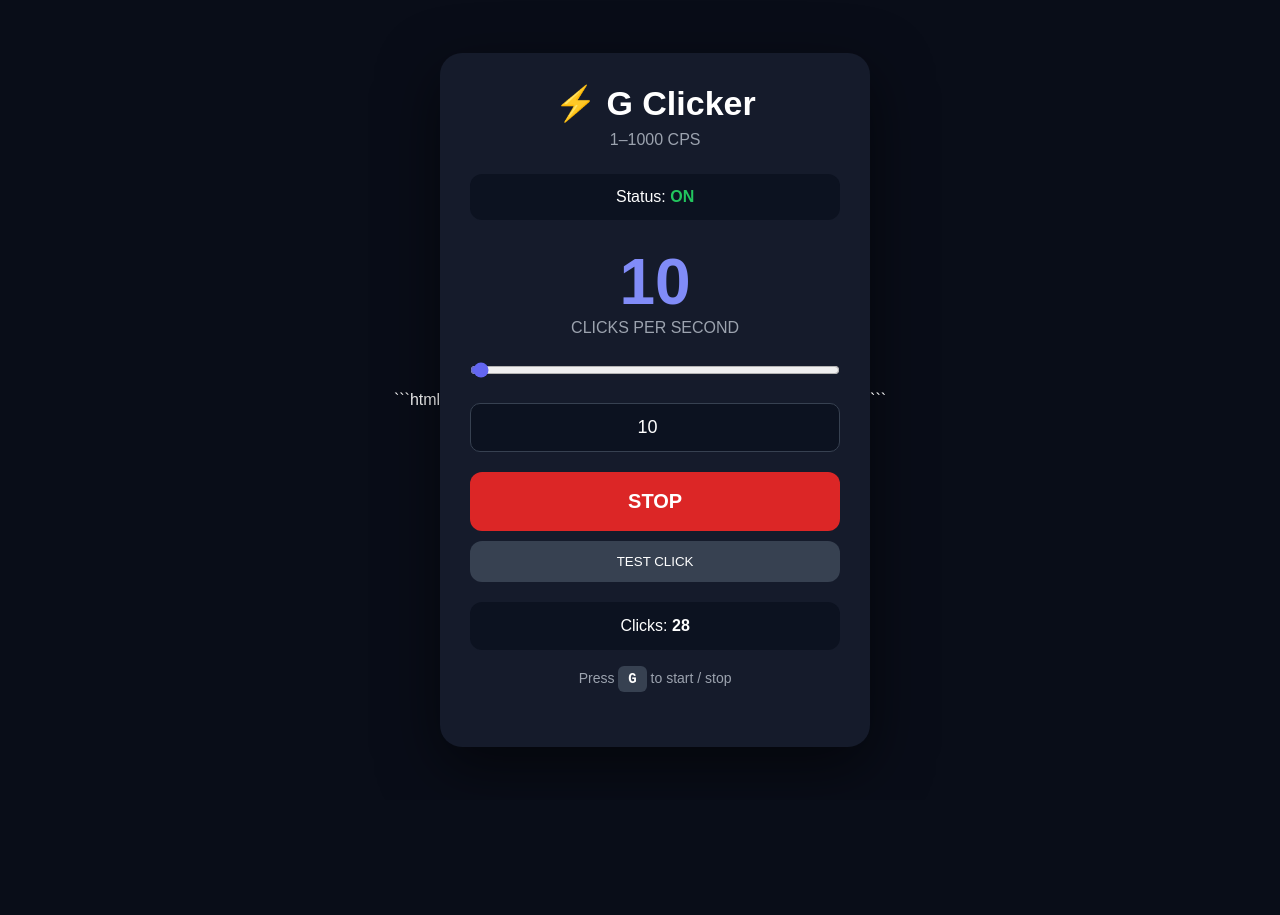
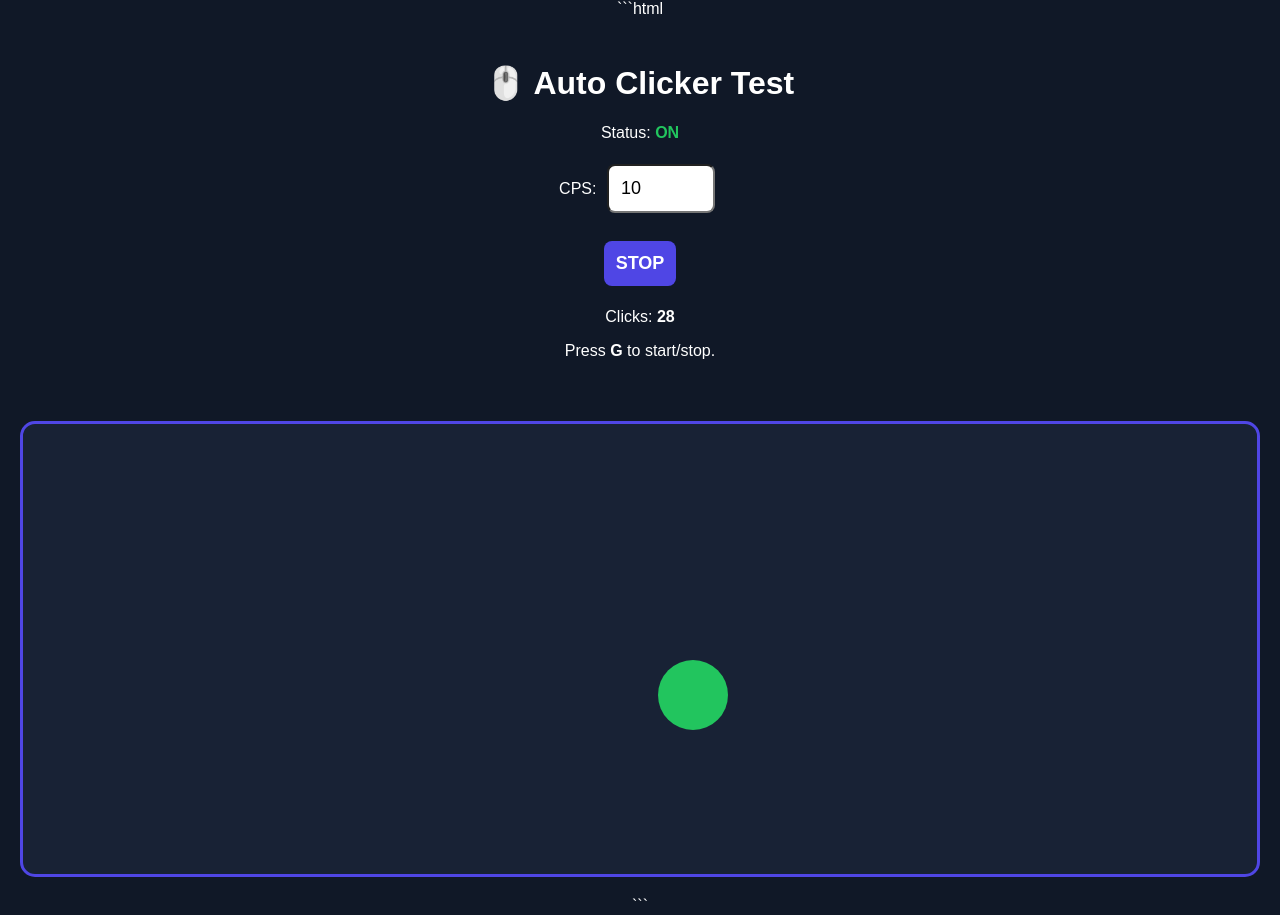
Before and after one commit to lalshaya34-lgtm/chrome-auto, a plain HTML site: page index.html in a window 1280 px wide. Both pictures are taken after a click on the button "START". Before the commit the page ends 800 px from the top, so only its background shows below. Drawn offline with Linux system fonts and the light colour scheme.

Commit message:
Update index.html

````diff
--- a/index.html
+++ b/index.html
@@ -1,52 +1,61 @@
 ```html
 <!DOCTYPE html>
-<html lang="en">
+<html>
 <head>
 <meta charset="UTF-8">
 <meta name="viewport" content="width=device-width, initial-scale=1.0">
-<title>G Clicker</title>
+<title>Mouse Clicker Test</title>
 
 <style>
-    * {
-        box-sizing: border-box;
-    }
-
     body {
         margin: 0;
         min-height: 100vh;
-        display: flex;
-        align-items: center;
-        justify-content: center;
-        background: #090d18;
+        background: #101827;
         color: white;
         font-family: Arial, sans-serif;
+        text-align: center;
     }
 
-    .app {
-        width: 92%;
-        max-width: 430px;
-        padding: 30px;
-        background: #151b2b;
-        border-radius: 22px;
-        text-align: center;
-        box-shadow: 0 20px 60px #0008;
+    .panel {
+        padding: 25px;
     }
 
-    h1 {
-        margin: 0;
-        font-size: 34px;
+    button, input {
+        font-size: 18px;
+        padding: 12px;
+        margin: 6px;
+        border-radius: 8px;
     }
 
-    .subtitle {
-        color: #9ca3af;
-        margin: 8px 0 25px;
+    button {
+        border: 0;
+        cursor: pointer;
+        background: #4f46e5;
+        color: white;
+        font-weight: bold;
     }
 
-    .status {
-        padding: 14px;
-        background: #0c1220;
-        border-radius: 12px;
-        margin-bottom: 25px;
+    #game {
+        position: relative;
+        height: 450px;
+        margin: 20px;
+        border: 3px solid #4f46e5;
+        border-radius: 15px;
+        background: #182235;
+        overflow: hidden;
+    }
+
+    #target {
+        position: absolute;
+        width: 70px;
+        height: 70px;
+        border-radius: 50%;
+        background: #22c55e;
+        border: 0;
+    }
+
+    #target:active {
+        background: #16a34a;
     }
 
     #status {
@@ -57,172 +66,100 @@
     #status.on {
         color: #22c55e;
     }
-
-    #cps {
-        font-size: 64px;
-        font-weight: bold;
-        color: #818cf8;
-    }
-
-    .label {
-        color: #9ca3af;
-    }
-
-    #slider {
-        width: 100%;
-        margin: 25px 0;
-        accent-color: #6366f1;
-    }
-
-    #number {
-        width: 100%;
-        padding: 13px;
-        border: 1px solid #374151;
-        border-radius: 10px;
-        background: #0c1220;
-        color: white;
-        text-align: center;
-        font-size: 18px;
-    }
-
-    #start {
-        width: 100%;
-        margin-top: 20px;
-        padding: 18px;
-        border: 0;
-        border-radius: 12px;
-        background: #4f46e5;
-        color: white;
-        font-size: 20px;
-        font-weight: bold;
-        cursor: pointer;
-    }
-
-    #start.running {
-        background: #dc2626;
-    }
-
-    #test {
-        width: 100%;
-        margin-top: 10px;
-        padding: 13px;
-        border: 0;
-        border-radius: 12px;
-        background: #374151;
-        color: white;
-        cursor: pointer;
-    }
-
-    .counter {
-        margin-top: 20px;
-        padding: 15px;
-        background: #0c1220;
-        border-radius: 12px;
-    }
-
-    .hint {
-        margin-top: 20px;
-        color: #9ca3af;
-        font-size: 14px;
-    }
-
-    kbd {
-        padding: 5px 10px;
-        background: #374151;
-        border-radius: 6px;
-        color: white;
-        font-weight: bold;
-    }
-
-    #keyMessage {
-        height: 20px;
-        margin-top: 10px;
-        color: #818cf8;
-        font-size: 13px;
-    }
 </style>
 </head>
 
 <body>
 
-<div class="app">
+<div class="panel">
 
-    <h1>⚡ G Clicker</h1>
+    <h1>🖱️ Auto Clicker Test</h1>
 
-    <div class="subtitle">
-        1–1000 CPS
-    </div>
-
-    <div class="status">
+    <p>
         Status:
         <span id="status">OFF</span>
-    </div>
+    </p>
 
-    <div id="cps">10</div>
-
-    <div class="label">
-        CLICKS PER SECOND
-    </div>
-
+    <p>
+        CPS:
         <input
-        id="slider"
-        type="range"
-        min="1"
-        max="1000"
-        value="10"
-    >
-
-    <input
-        id="number"
+            id="cps"
             type="number"
             min="1"
             max="1000"
             value="10"
         >
+    </p>
 
-    <button id="start">
-        START
-    </button>
+    <button id="start">START</button>
 
-    <button id="test">
-        TEST CLICK
-    </button>
+    <p>
+        Clicks:
+        <strong id="count">0</strong>
+    </p>
 
-    <div class="counter">
-        Clicks: <b id="count">0</b>
-    </div>
-
-    <div class="hint">
-        Press <kbd>G</kbd> to start / stop
-    </div>
-
-    <div id="keyMessage"></div>
+    <p>
+        Press <strong>G</strong> to start/stop.
+    </p>
 
 </div>
 
+<div id="game">
+    <button id="target"></button>
+</div>
+
 <script>
+
+const startButton = document.getElementById("start");
+const status = document.getElementById("status");
+const cpsInput = document.getElementById("cps");
+const target = document.getElementById("target");
+const countDisplay = document.getElementById("count");
+const game = document.getElementById("game");
 
 let running = false;
 let timer = null;
 let count = 0;
 
-const statusText = document.getElementById("status");
-const startButton = document.getElementById("start");
-const testButton = document.getElementById("test");
 
-const slider = document.getElementById("slider");
-const number = document.getElementById("number");
+/* Put the target somewhere random */
 
-const cpsDisplay = document.getElementById("cps");
-const countDisplay = document.getElementById("count");
-const keyMessage = document.getElementById("keyMessage");
+function moveTarget() {
+
+    const maxX =
+        game.clientWidth - target.offsetWidth;
+
+    const maxY =
+        game.clientHeight - target.offsetHeight;
+
+    target.style.left =
+        Math.random() * maxX + "px";
+
+    target.style.top =
+        Math.random() * maxY + "px";
+}
 
 
-/* Get CPS */
+/* The game's real click handler */
+
+target.addEventListener("click", function() {
+
+    count++;
+
+    countDisplay.textContent =
+        count.toLocaleString();
+
+    moveTarget();
+
+});
+
+
+/* Get CPS safely */
 
 function getCPS() {
 
-    let value = Number(number.value);
+    let value =
+        Number(cpsInput.value);
 
     if (!Number.isFinite(value)) {
         value = 10;
@@ -235,47 +172,6 @@ function getCPS() {
 }
 
 
-/* Change CPS */
-
-function setCPS(value) {
-
-    value = Math.max(
-        1,
-        Math.min(1000, Math.round(Number(value)))
-    );
-
-    slider.value = value;
-    number.value = value;
-    cpsDisplay.textContent = value;
-
-    if (running) {
-        stop();
-        start();
-    }
-}
-
-
-/* The click */
-
-function clickOnce() {
-
-    count++;
-
-    countDisplay.textContent =
-        count.toLocaleString();
-
-    /*
-      This is a click generated inside
-      the webpage.
-    */
-    testButton.dispatchEvent(
-        new MouseEvent("click", {
-            bubbles: true
-        })
-    );
-}
-
-
 /* Start */
 
 function start() {
@@ -284,23 +180,31 @@ function start() {
 
     running = true;
 
-    statusText.textContent = "ON";
-    statusText.classList.add("on");
+    status.textContent = "ON";
+    status.classList.add("on");
 
     startButton.textContent = "STOP";
-    startButton.classList.add("running");
 
-    const cps = getCPS();
+    const delay =
+        Math.max(1, 1000 / getCPS());
 
-    const delay = Math.max(
-        1,
-        1000 / cps
+    /*
+       IMPORTANT:
+       This dispatches a click ONLY to
+       the target inside this webpage.
+    */
+
+    timer = setInterval(function() {
+
+        target.dispatchEvent(
+            new MouseEvent("click", {
+                bubbles: true,
+                cancelable: true,
+                view: window
+            })
         );
 
-    timer = setInterval(
-        clickOnce,
-        delay
-    );
+    }, delay);
 }
 
 
@@ -314,11 +218,10 @@ function stop() {
 
     timer = null;
 
-    statusText.textContent = "OFF";
-    statusText.classList.remove("on");
+    status.textContent = "OFF";
+    status.classList.remove("on");
 
     startButton.textContent = "START";
-    startButton.classList.remove("running");
 }
 
 
@@ -342,33 +245,7 @@ startButton.addEventListener(
 );
 
 
-/* Slider */
-
-slider.addEventListener(
-    "input",
-    function() {
-        setCPS(this.value);
-    }
-);
-
-
-/* Number */
-
-number.addEventListener(
-    "change",
-    function() {
-        setCPS(this.value);
-    }
-);
-
-
-/*
-   G KEY
-
-   keydown is attached to the entire
-   webpage, so it doesn't matter where
-   you clicked on the page.
-*/
+/* G shortcut */
 
 document.addEventListener(
     "keydown",
@@ -381,21 +258,16 @@ document.addEventListener(
 
             event.preventDefault();
 
-            keyMessage.textContent =
-                "G detected!";
-
             toggle();
-
-            setTimeout(
-                function() {
-                    keyMessage.textContent = "";
-                },
-                700
-            );
         }
 
     }
 );
+
+
+/* Initial position */
+
+moveTarget();
 
 </script>
 
````
Lines whose indentation alone changed are shown as unchanged.
